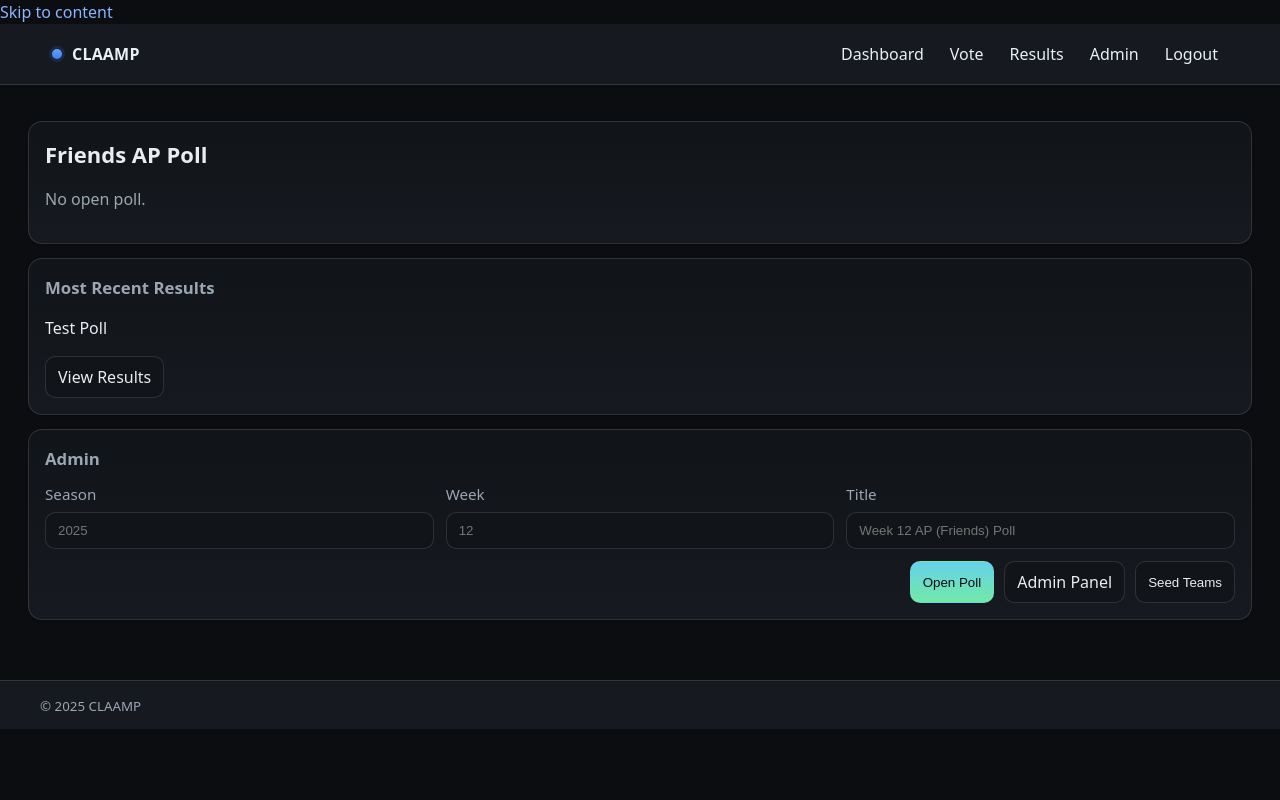
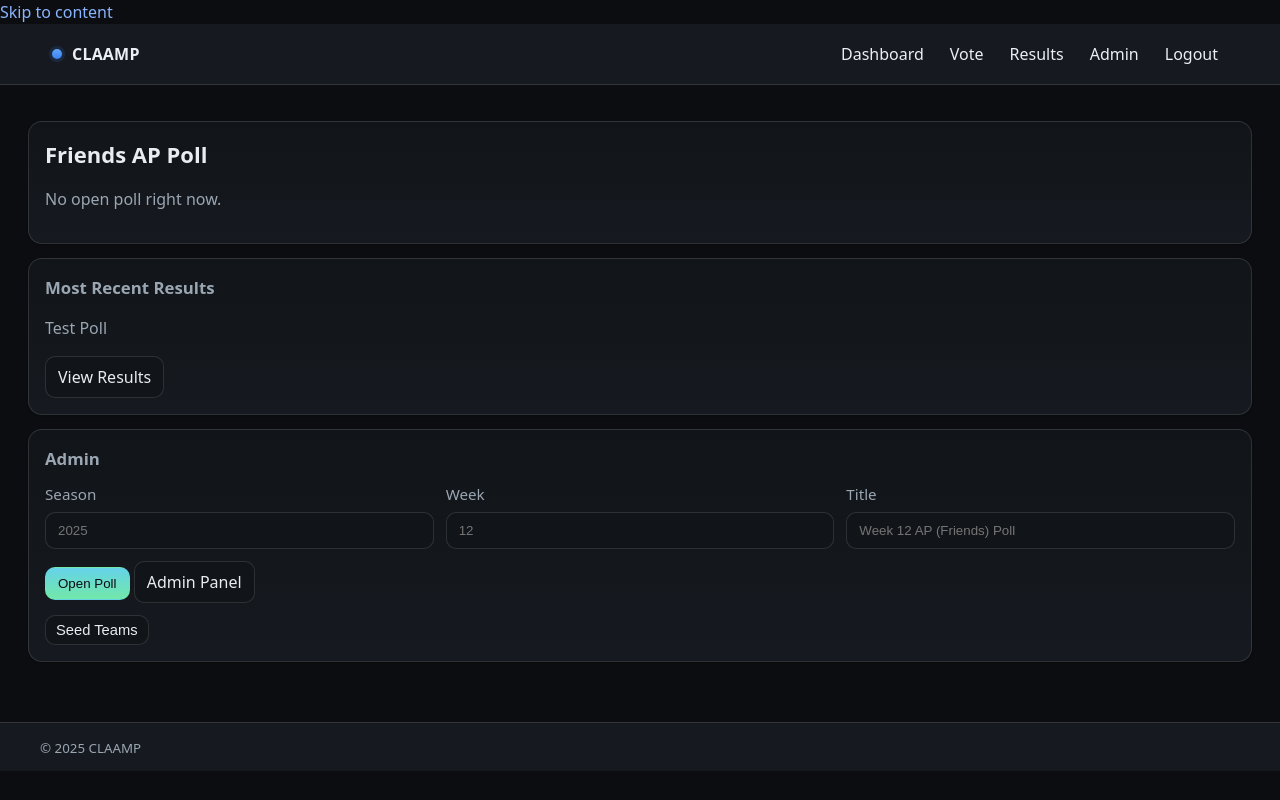
Before and after one commit to ahicks5/claamp-poll, a Flask app: page /poll/ in a window 1280 px wide. Run offline with Flask 3, Linux system fonts and the light colour scheme; a user stored in the database is signed in; data comes from the database, SQL or seed files in the repository; some libraries are stand-ins or nearby versions.

Commit message:
first commit

```diff
--- a/app.py
+++ b/app.py
@@ -81,9 +81,8 @@ def debug_db():
         return jsonify(error=f"{e.__class__.__name__}: {e}"), 500
 
 @app.context_processor
-def inject_globals():
-    from datetime import datetime, timezone
-    return {"current_year": datetime.now(timezone.utc).year}
+def inject_year():
+    return {"year": datetime.utcnow().year}
 # ---------------------------------------------------------------------------
 
 if __name__ == "__main__":
--- a/templates/base.html
+++ b/templates/base.html
@@ -49,7 +49,7 @@
             <li><a class="site-nav__link" href="{{ url_for('poll.dashboard') }}">Dashboard</a></li>
             <li><a class="site-nav__link" href="{{ url_for('poll.vote_form') }}">Vote</a></li>
             <li><a class="site-nav__link" href="{{ url_for('poll.results') }}">Results</a></li>
-            {% if current_user.is_admin %}
+            {% if current_user.is_authenticated and current_user.is_admin %}
               <li><a class="site-nav__link" href="{{ url_for('poll.admin_panel') }}">Admin</a></li>
             {% endif %}
             <li><a class="site-nav__link" href="{{ url_for('auth.logout') }}">Logout</a></li>
@@ -70,7 +70,7 @@
   <!-- Footer -->
   <footer class="site-footer">
     <div class="site-footer__inner">
-      <small class="muted">© {{ current_year }} CLAAMP</small>
+      <small class="muted">© {{ year }} CLAAMP</small>
     </div>
   </footer>
 
--- a/templates/poll_index.html
+++ b/templates/poll_index.html
@@ -1,65 +1,97 @@
 {% extends "base.html" %}
 {% block title %}CLAAMP Poll{% endblock %}
 {% block content %}
+<link rel="stylesheet" href="{{ url_for('static', filename='css/pages/index.css') }}"/>
+
 <section class="container stack">
 
-  <div class="card">
-    <h1>Friends AP Poll</h1>
+  <!-- Hero / Status Card -->
+  <div class="card index-hero">
+    <header class="index-hero__head">
+      <h1 class="index-hero__title">Friends AP Poll</h1>
+      {% if open_poll %}
+        <p class="index-hero__subtitle">
+          Current: <strong>{{ open_poll.title }}</strong>
+          <span class="muted">({{ open_poll.season }} • Week {{ open_poll.week }})</span>
+        </p>
+      {% else %}
+        <p class="index-hero__subtitle muted">No open poll right now.</p>
+      {% endif %}
+    </header>
 
     {% if open_poll %}
-      <h2>Current: {{ open_poll.title }} ({{ open_poll.season }} • Week {{ open_poll.week }})</h2>
-
       {% if user_ballot and user_ballot.submitted_at %}
+        <div class="index-actions">
           <p class="muted">You submitted a ballot.</p>
-        <div class="flex gap-2">
+          <div class="btn-row">
             <a class="btn" href="{{ url_for('poll.vote_form') }}">Edit Ballot</a>
             <a class="btn btn-primary" href="{{ url_for('poll.results') }}">See Results</a>
-          <a class="btn sm" href="{{ url_for('poll.share_ballot_png', ballot_id=user_ballot.id) }}" target="_blank" download>
+            <a class="btn sm" href="{{ url_for('poll.share_ballot_png', ballot_id=user_ballot.id) }}"
+               target="_blank" download>
               Share image
             </a>
           </div>
+        </div>
       {% else %}
+        <div class="index-actions">
+          <p class="muted">Cast your ballot to contribute to this week’s rankings.</p>
+          <div class="btn-row">
             <a class="btn btn-primary" href="{{ url_for('poll.vote_form') }}">Vote Now</a>
+            <a class="btn" href="{{ url_for('poll.results') }}">See Current Results</a>
+          </div>
+        </div>
       {% endif %}
-
-    {% else %}
-      <p class="muted">No open poll.</p>
     {% endif %}
   </div>
 
+  <!-- Latest Past Results -->
   {% if latest_past_poll %}
     <div class="card">
-      <h3>Most Recent Results</h3>
-      <p>{{ latest_past_poll.title }}</p>
+      <header class="split-row">
+        <div>
+          <h3 class="mb-0">Most Recent Results</h3>
+          <p class="muted mt-0">{{ latest_past_poll.title }}</p>
+        </div>
+        <div class="align-end">
           <a class="btn" href="{{ url_for('poll.results') }}">View Results</a>
+        </div>
+      </header>
     </div>
   {% endif %}
 
-  {% if current_user.is_admin %}
+  <!-- Admin quick-open tools (visible only to admins) -->
+  {% if current_user.is_authenticated and current_user.is_admin %}
     <div class="card">
       <h3>Admin</h3>
 
-      <form method="post" action="{{ url_for('poll.admin_new_poll') }}" class="form-grid mt-2">
+      <!-- Open Poll (separate, standalone form) -->
+      <form method="post"
+            action="{{ url_for('poll.admin_new_poll') }}"
+            class="form-grid mt-2"
+            autocomplete="on"
+            novalidate>
         <div>
-          <label class="label">Season</label>
-          <input name="season" type="number" placeholder="2025" required>
+          <label class="label" for="season">Season</label>
+          <input id="season" name="season" type="number" inputmode="numeric" placeholder="2025" required>
         </div>
         <div>
-          <label class="label">Week</label>
-          <input name="week" type="number" placeholder="12" required>
+          <label class="label" for="week">Week</label>
+          <input id="week" name="week" type="number" inputmode="numeric" placeholder="12" required>
         </div>
         <div>
-          <label class="label">Title</label>
-          <input name="title" type="text" placeholder="Week 12 AP (Friends) Poll" required>
+          <label class="label" for="title">Title</label>
+          <input id="title" name="title" type="text" placeholder="Week 12 AP (Friends) Poll" required>
         </div>
 
-        <div style="grid-column:1/-1; display:flex; gap:10px; justify-content:flex-end;">
-          <button class="btn btn-primary">Open Poll</button>
+        <div class="admin-actions">
+          <button class="btn btn-primary" type="submit">Open Poll</button>
           <a class="btn" href="{{ url_for('poll.admin_panel') }}">Admin Panel</a>
-          <form method="post" action="{{ url_for('poll.admin_seed_teams') }}">
-            <button class="btn">Seed Teams</button>
+        </div>
       </form>
-        </div>
+
+      <!-- Seed Teams (its own form; no nesting) -->
+      <form method="post" action="{{ url_for('poll.admin_seed_teams') }}" class="mt-2">
+        <button class="btn sm" type="submit">Seed Teams</button>
       </form>
     </div>
   {% endif %}
```
Also changed, not shown: static/css/mobile.css (+52 -0 lines). Lines whose indentation alone changed are shown as unchanged.
